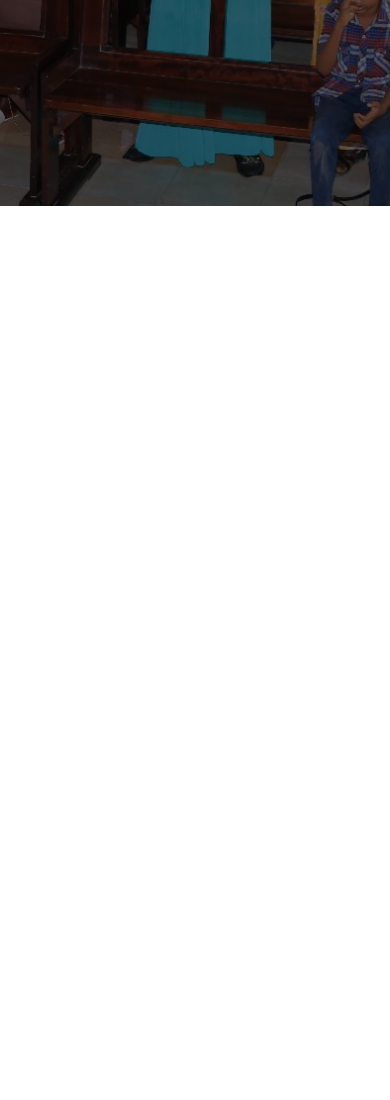
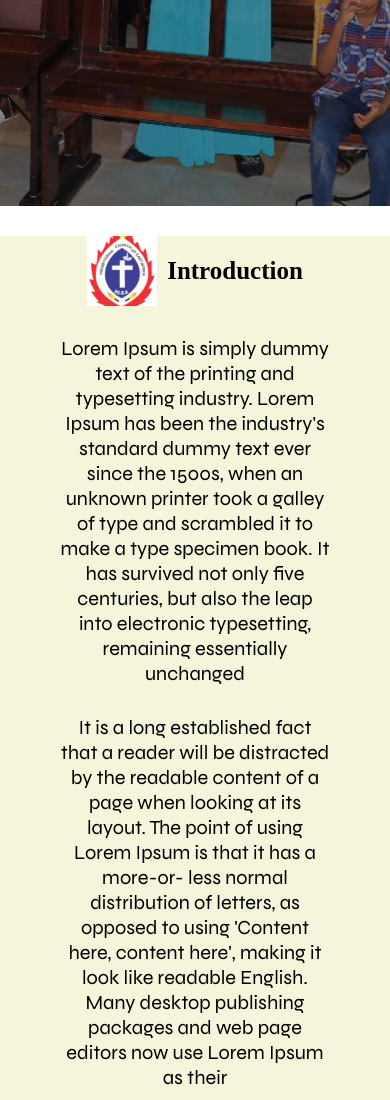
Before and after one commit to thelewisndegwa/pcea-makupa, a plain HTML site: page index.html in a window 390 px wide. Shown: the part 722-1822 px from the top of the page. Before the commit the page ends 928 px from the top, so only its background shows below. Drawn offline with nearby package versions, Linux system fonts and the light colour scheme.

Commit message:
introduction preset

```diff
--- a/app.js
+++ b/app.js
@@ -51,6 +51,20 @@ var swiper = new Swiper(".mySwiper", {
     },
   });
 
+// Smooth scroll to the introduction section when clicking "Get Started"
+document.querySelectorAll('a[href^="#id_intro_container"]').forEach(link => {
+    link.addEventListener('click', function(e) {
+      e.preventDefault();
+
+      const targetElement = document.querySelector(this.getAttribute('href'));
+      if (targetElement) {
+        window.scrollTo({
+          top: targetElement.offsetTop,
+          behavior: 'smooth' // Add smooth scroll behavior
+        });
+      }
+    });
+  });
 
 
 navSlide();
--- a/index.html
+++ b/index.html
@@ -51,7 +51,7 @@
                     <div class="img_overlay">
                         <p>Welcome to</p>
                         <h2>P.C.E.A Makupa</h2>
-                        <a href="#">Get Started</a>
+                        <a href="#id_intro_container">Get Started</a>
                     </div>
                 </div>
                 <div class="slides swiper-slide">
@@ -59,7 +59,7 @@
                     <div class="img_overlay">
                         <p>Welcome to</p>
                         <h2>P.C.E.A Makupa</h2>
-                        <a href="#">Get Started</a>
+                        <a href="#id_intro_container">Get Started</a>
                     </div>
                 </div>
                 <div class="slides swiper-slide">
@@ -67,7 +67,7 @@
                     <div class="img_overlay">
                         <p>Welcome to</p>
                         <h2>P.C.E.A Makupa</h2>
-                        <a href="#">Get Started</a>
+                        <a href="#id_intro_container">Get Started</a>
                     </div>
                 </div>
             </div>
@@ -76,6 +76,31 @@
             <div class="swiper-pagination"></div>
         </div>
     </header>
+
+    <div class="intro_container" id="id_intro_container">
+        <div class="intro_image_container">
+            <img src="imgs/logo.jpg" alt="">
+            <h4>Introduction</h4>
+        </div>
+        <div class="intro_paragraph_container">
+            <p>Lorem Ipsum is simply dummy text of the printing and typesetting industry.
+             Lorem Ipsum has been the industry's standard dummy text ever since the 1500s, when an unknown
+             printer took a galley of type and scrambled it to make a type specimen book. It has survived not
+              only five centuries, but also the leap into electronic typesetting, remaining essentially
+              unchanged</p>
+              <br>
+            <p>It is a long established fact that a reader will be distracted by the readable content of a
+                 page when looking at its layout. The point of using Lorem Ipsum is that it has a more-or-
+                 less normal distribution of letters, as opposed to using 'Content here, content here', making
+                  it look like readable English. Many desktop publishing packages and web page editors now
+                 use Lorem Ipsum as their</p>
+        </div>
+    </div>
+
+    <div class="youtube_container">
+
+    </div>
+
     <script src="https://cdn.jsdelivr.net/npm/swiper@10/swiper-bundle.min.js"></script>
     <script src="app.js"></script>
 </body>
--- a/style.css
+++ b/style.css
@@ -141,7 +141,7 @@ nav {
     position: absolute;
     width: 100%;
     height: 100%;
-    background: rgba(0,0,0,0.6);
+    background: rgba(0, 0, 0, 0.404);
     z-index: 1;
 }
 .slides img{
@@ -250,3 +250,98 @@ nav {
         visibility: hidden;
     }
 }
+
+/* .intro_image_container{
+    display: inline-flex;
+    justify-content: space-around;
+    align-items: center;
+    text-transform: uppercase;
+    letter-spacing: 5px;
+    font-size: 20px;
+    margin-top: 40px;
+    padding-left: 30x;
+
+} */
+
+.intro_container {
+    display: flex;
+    flex-direction: column;
+    align-items: center;
+    text-align: center;
+    max-width: 100%; /* Adjust the max-width as needed */
+    margin: 30px auto 0; /* Add margin-top to create space at the top */
+    padding-left: 15%;
+    padding-right: 15%;
+    background-color:beige;
+  }
+
+
+  .intro_image_container {
+    display: flex;
+    align-items: center;
+    margin-bottom: 30px; /* Add some space between the image and the paragraphs */
+  }
+
+  .intro_image_container h4{
+    font-size: 30px;
+    font-weight: 600;
+    font-family: 'Times New Roman', Times, serif;
+  }
+
+  .intro_image_container img {
+    width: 80px; /* Adjust the image width as needed */
+    height: auto; /* Maintain aspect ratio */
+    margin-right: 30px; /* Add some space between the image and the text */
+  }
+
+  .intro_paragraph_container {
+    max-width: 100%; /* Adjust the max-width as needed */
+  }
+
+  .intro_paragraph_container p {
+    font-size: 20px; /* Adjust the font size as needed */
+    margin-bottom: 10px; /* Add space between paragraphs */
+  }
+
+  /* Styles for screens with a width of 900px or less */
+@media (max-width: 900px) {
+    .intro_container {
+      text-align: center;
+    }
+    .intro_image_container {
+      display: flex;
+      flex-direction: column;
+      align-items: center;
+    }
+    .intro_image_container img {
+      width: 80px; /* Adjust the size as needed */
+      height: 80px; /* Maintain aspect ratio */
+    }
+    .intro_image_container h4 {
+      font-size: 25px; /* Adjust the font size as needed */
+      margin-top: 10px; /* Add some spacing between the image and text */
+    }
+    .intro_paragraph_container p {
+      font-size: 20px; /* Adjust the font size as needed */
+    }
+  }
+
+  /* Styles for screens with a width of 768px or less */
+  @media (max-width: 768px) {
+    .intro_image_container {
+      flex-direction: row; /* Stack the image and text horizontally */
+    }
+    .intro_image_container img {
+      width: 70px; /* Adjust the size as needed */
+      height: 70px; /* Maintain aspect ratio */
+      margin-right: 10px; /* Add some spacing between the image and text */
+    }
+    .intro_image_container h4 {
+      font-size: 25px; /* Adjust the font size as needed */
+      margin-top: 0; /* Remove margin-top to align text vertically with the image */
+    }
+    .intro_paragraph_container p {
+      font-size: 20px; /* Adjust the font size as needed */
+    }
+    /* Add more styles as needed for 768px screens */
+  }
```
Also changed, not shown: imgs/WhatsApp Image 2023-09-01 at 17.31.46.jpg (added), 1 other file.
